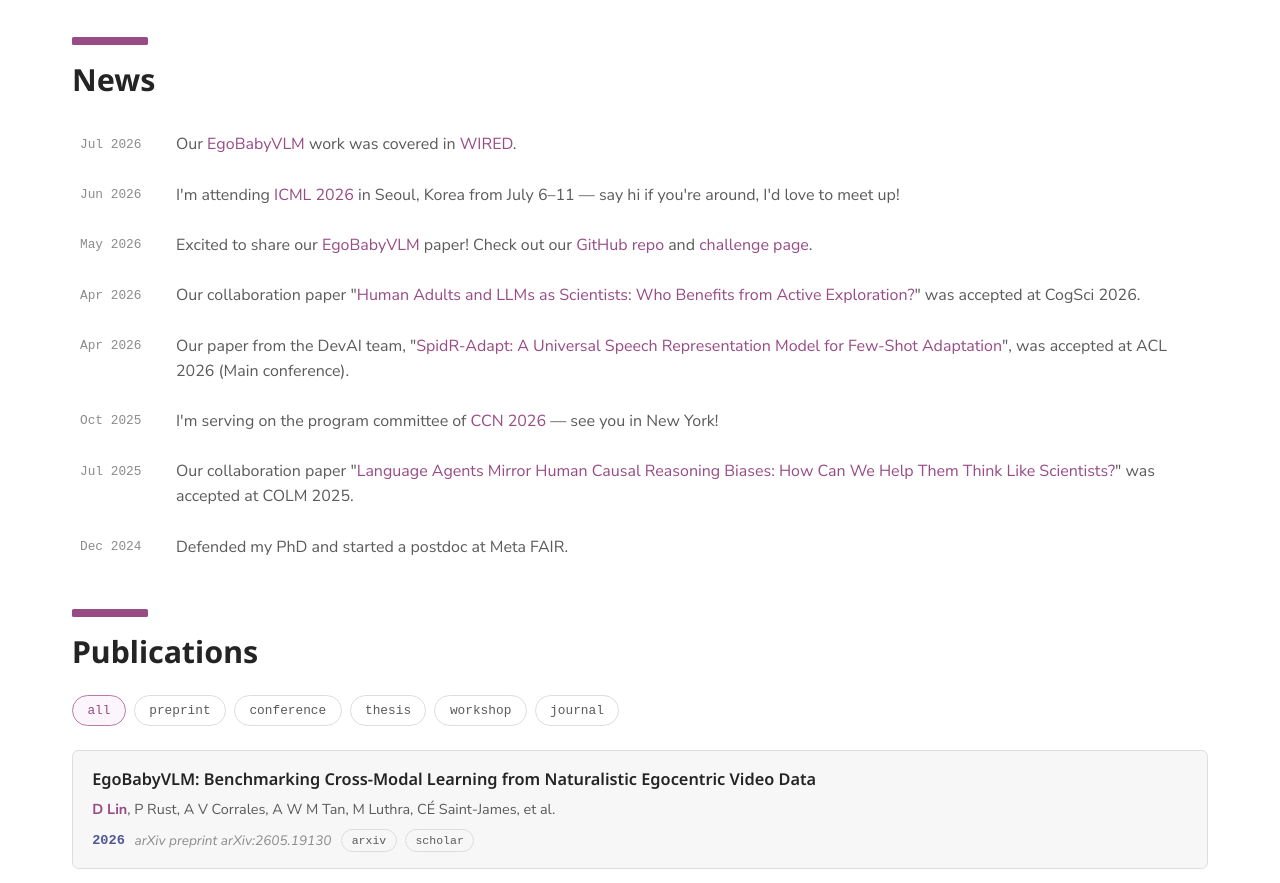
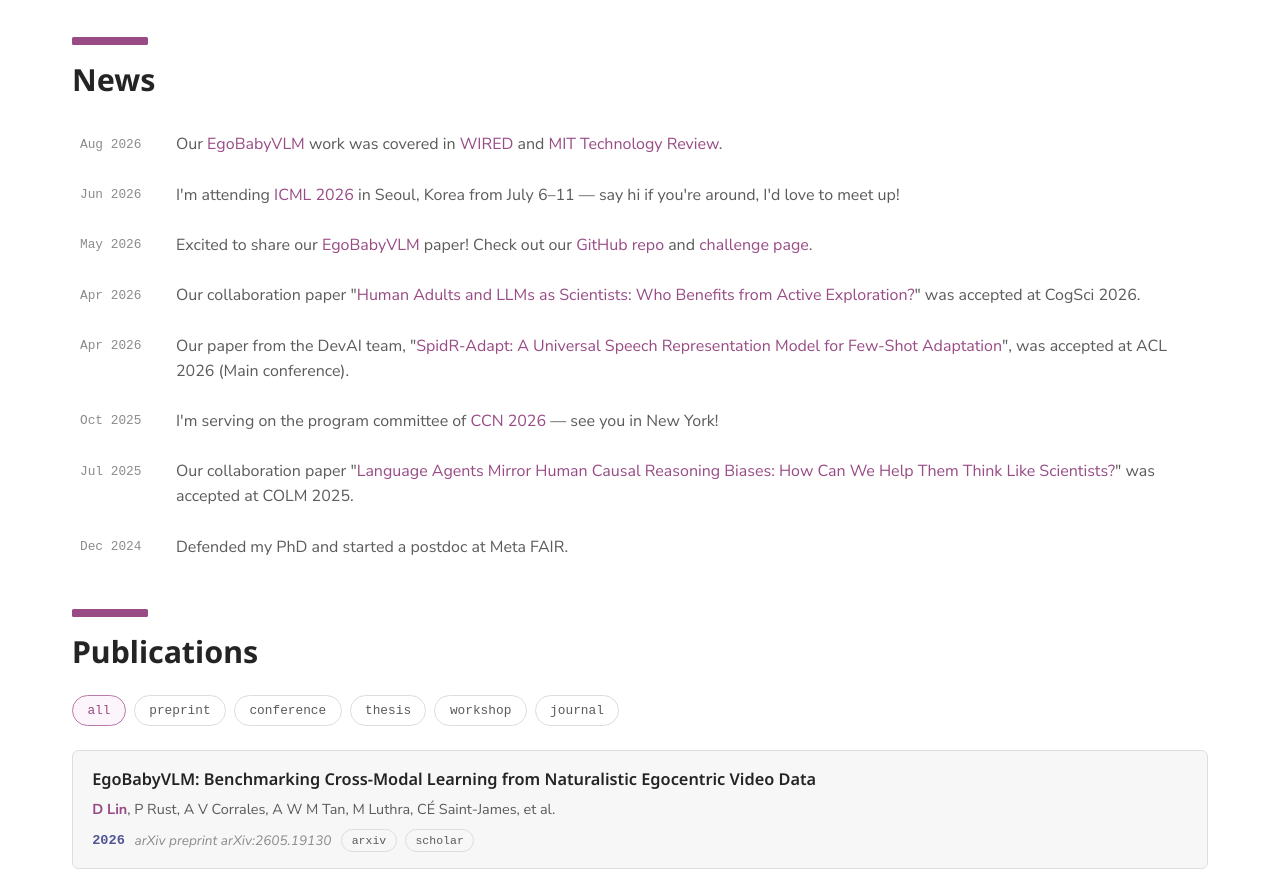
Before and after one commit to dongyanl1n/dongyanl1n.github.io, a React (Vite) app: page / in a window 1280 px wide. Shown: the part 780-1663 px from the top of the page. Built offline with nearby package versions, Linux system fonts and the light colour scheme.

Commit message:
[website][content] Add MIT Technology Review coverage of EgoBabyVLM
- News: merge the MIT Tech Review article into the existing WIRED entry
  and re-date it Aug 2026.
- cv.pdf: rebuild with the MIT Tech Review link alongside WIRED on P12.

```diff
--- a/src/data/site.js
+++ b/src/data/site.js
@@ -45,8 +45,8 @@ export const links = {
 // contain inline links (rendered via dangerouslySetInnerHTML in News.jsx).
 export const news = [
   {
-    date: "Jul 2026",
-    html: 'Our <a href="https://scholar.google.com/citations?view_op=view_citation&hl=en&user=t_Xg9MIAAAAJ&citation_for_view=t_Xg9MIAAAAJ:Se3iqnhoufwC" target="_blank" rel="noopener noreferrer">EgoBabyVLM</a> work was covered in <a href="https://www.wired.com/story/ai-isnt-smarter-than-a-baby-yet/" target="_blank" rel="noopener noreferrer">WIRED</a>.',
+    date: "Aug 2026",
+    html: 'Our <a href="https://scholar.google.com/citations?view_op=view_citation&hl=en&user=t_Xg9MIAAAAJ&citation_for_view=t_Xg9MIAAAAJ:Se3iqnhoufwC" target="_blank" rel="noopener noreferrer">EgoBabyVLM</a> work was covered in <a href="https://www.wired.com/story/ai-isnt-smarter-than-a-baby-yet/" target="_blank" rel="noopener noreferrer">WIRED</a> and <a href="https://www.technologyreview.com/2026/08/24/1141740/kids-machines-language-learning/" target="_blank" rel="noopener noreferrer">MIT Technology Review</a>.',
   },
   {
     date: "Jun 2026",
```
Also changed, not shown: 1 other file (tests, documents, lock files or other folders).
